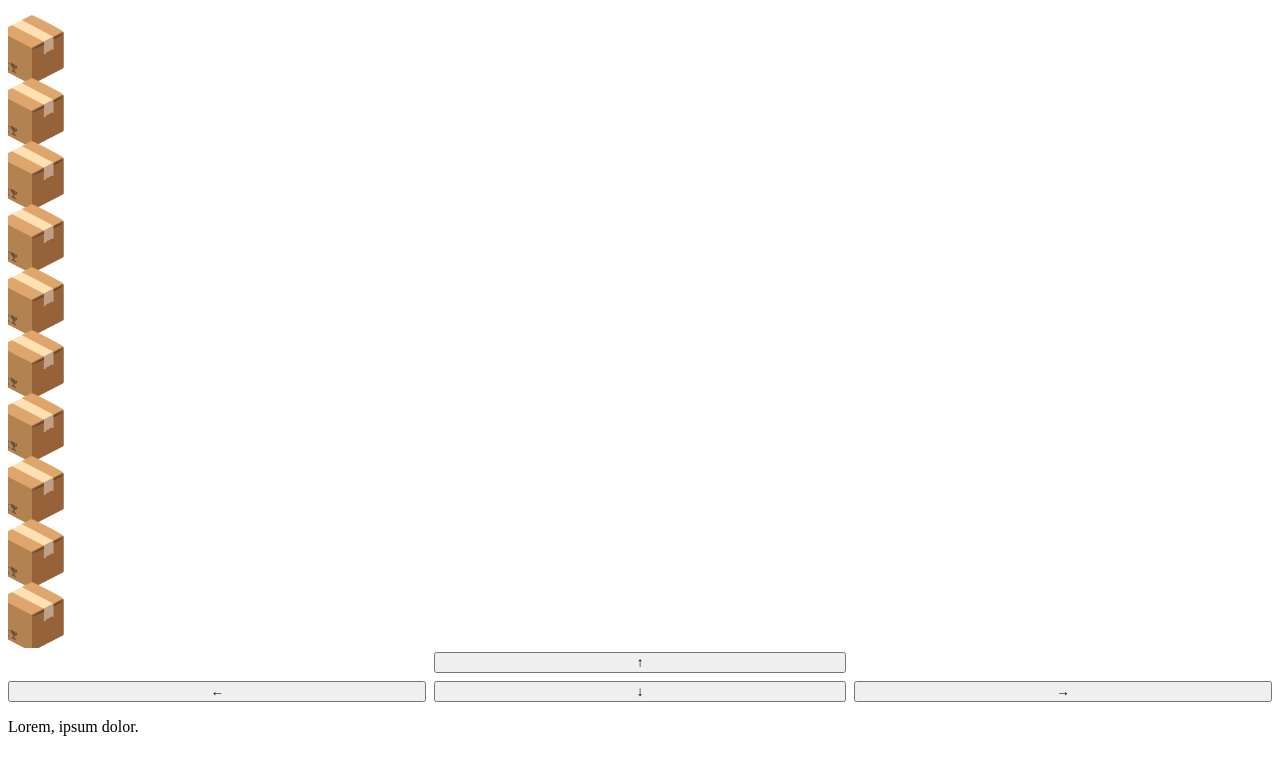
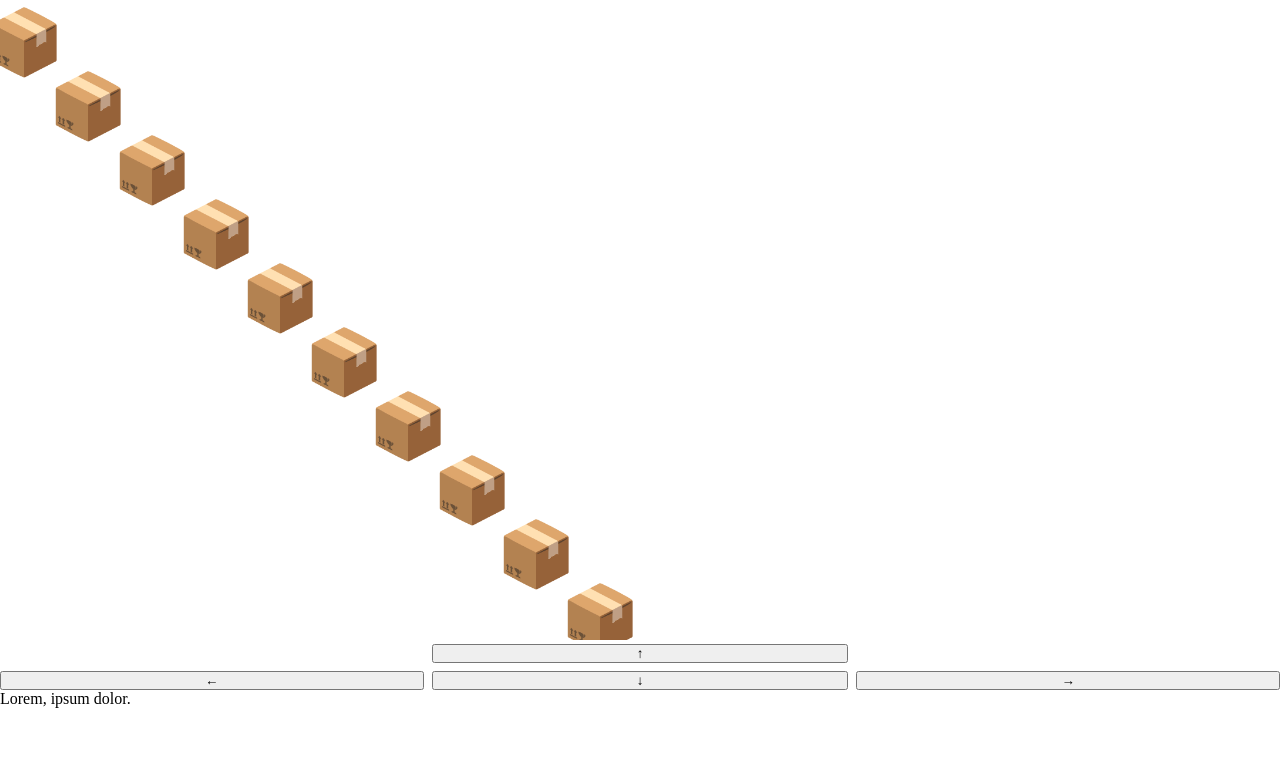
Before and after one commit to ralerv/Platzi-JS-videogame, a plain HTML site: page index.html in a window 1280 px wide. Drawn offline with Linux system fonts and the light colour scheme.

Commit message:
minor styles, need to fix canvas :(

```diff
--- a/game.js
+++ b/game.js
@@ -17,7 +17,7 @@ function setCanvasSize(){
 
     canvas.setAttribute("width", canvasSize)
     canvas.setAttribute("height", canvasSize)
-    elementSize = (canvasSize / 10)-1;
+    elementSize = canvasSize / 10;
     startGame();
 }
 
@@ -28,7 +28,7 @@ function startGame(){
     game.textAlign = "end";
 
     for (let i = 1; i <=10 ; i++){
-        game.fillText(emojis['X'], elementSize, elementSize * i);
+        game.fillText(emojis['X'], elementSize * i, elementSize * i);
     }
 
 }
--- a/style.css
+++ b/style.css
@@ -1,3 +1,9 @@
+*{
+    padding: 0;
+    margin: 0;
+    box-sizing: border-box;
+}
+
 .btns {
     display: grid;
     grid-template-columns: repeat(3,auto);
```
